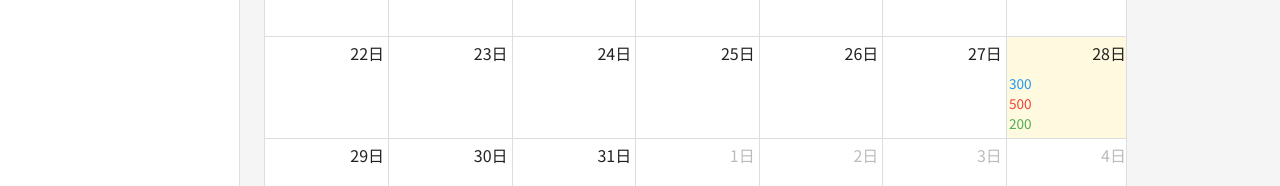
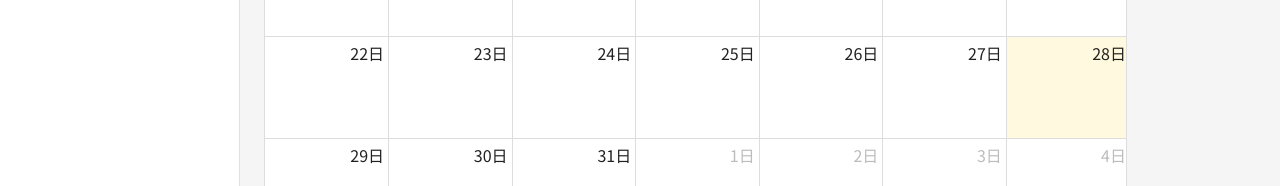
Before and after one commit to Nanae-j/react_householdbudget_app, a React (Create React App) app: page / in a window 1280 px wide. Shown: the part 567-753 px from the top of the page. Built offline with nearby package versions, Linux system fonts and the light colour scheme; no server answers; the database is empty.

Commit message:
[update]fullCalanderにイベントとして収支を登録
カスタムプロパティとして収支をもった配列をfullcalenderに登録できるイベントに変換

```diff
--- a/src/App.tsx
+++ b/src/App.tsx
@@ -11,7 +11,7 @@ import { CssBaseline } from '@mui/material';
 import { Transaction } from './types';
 import { collection, getDocs } from 'firebase/firestore';
 import { db } from './firebase';
-import { formatMonth } from './utils/formatMonth';
+import { formatMonth } from './utils/formatting';
 
 function App() {
   // Firestoreエラーかどうかを判定する型ガード
--- a/src/components/Calendar.tsx
+++ b/src/components/Calendar.tsx
@@ -4,28 +4,50 @@ import dayGridPlugin from '@fullcalendar/daygrid';
 import jaLocale from '@fullcalendar/core/locales/ja';
 import { EventContentArg } from '@fullcalendar/core';
 import '../Calendar.css';
-import { Transaction } from '../types';
+import { Balance, CalenderContent, Transaction } from '../types';
 import { calculateDailyBalances } from '../utils/financeCalculations';
+import { formatCurrency } from '../utils/formatting';
 
 interface CalenderProps {
   monthlyTransactions: Transaction[];
 }
 
 const Calendar = ({ monthlyTransactions }: CalenderProps) => {
-  const events = [
-    {
-      title: 'Meeting',
-      start: new Date(),
-      income: 300,
-      expense: 500,
-      balance: 200,
-    },
-    { title: 'Meeting', start: '2024-12-29' },
-    { title: 'Meeting', start: '2024-12-30' },
-  ];
+  // const events = [
+  //   {
+  //     title: 'Meeting',
+  //     start: new Date(),
+  //     income: 300,
+  //     expense: 500,
+  //     balance: 200,
+  //   },
+  //   { title: 'Meeting', start: '2024-12-29' },
+  //   { title: 'Meeting', start: '2024-12-30' },
+  // ];
 
+  //月間データから各日付の収支を計算
   const dailyBalances = calculateDailyBalances(monthlyTransactions);
-  console.log(dailyBalances);
+
+  // 各日付の収支データをfullCalanderのイベントに登録できる形式に変換する関数
+  const createCalenderEvents = (
+    dailyBalances: Record<string, Balance>,
+  ): CalenderContent[] => {
+    // Object.keys({}) オブジェクトの中からキーだけを取り出し配列に格納する
+    // 今回取り出しているのは'2024-12-20'のような日付
+    //その配列を.mapで一つずつ処理
+    return Object.keys(dailyBalances).map((date) => {
+      // 分割代入
+      const { income, expense, balance } = dailyBalances[date];
+      return {
+        start: date,
+        income: formatCurrency(income),
+        expense: formatCurrency(expense),
+        balance: formatCurrency(balance),
+      };
+    });
+  };
+
+  const calenderEvents = createCalenderEvents(dailyBalances);
 
   const renderEventContent = (eventInfo: EventContentArg) => {
     // console.log(eventInfo);
@@ -49,7 +71,7 @@ const Calendar = ({ monthlyTransactions }: CalenderProps) => {
       locale={jaLocale}
       plugins={[dayGridPlugin]}
       initialView="dayGridMonth"
-      events={events}
+      events={calenderEvents}
       eventContent={renderEventContent}
     />
   );
--- a/src/utils/formatMonth.ts
+++ /dev/null
@@ -1,5 +0,0 @@
-import { format } from 'date-fns';
-
-export function formatMonth(date: Date): string {
-  return format(date, 'yyyy-MM');
-}
--- /dev/null
+++ b/src/utils/formatting.ts
@@ -0,0 +1,10 @@
+import { format } from 'date-fns';
+
+export function formatMonth(date: Date): string {
+  return format(date, 'yyyy-MM');
+}
+
+// 日本円に変換する関数
+export function formatCurrency(amount: number): string {
+  return amount.toLocaleString('ja-JP');
+}
```
Also changed, not shown: src/types/index.ts (+14 -0 lines).
